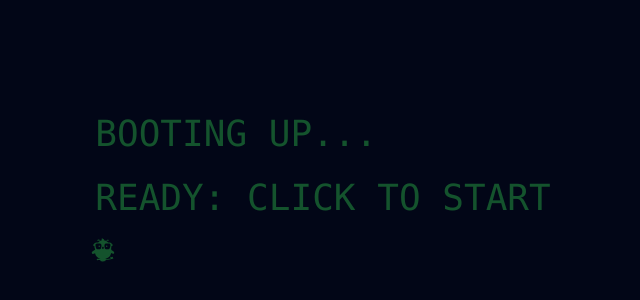
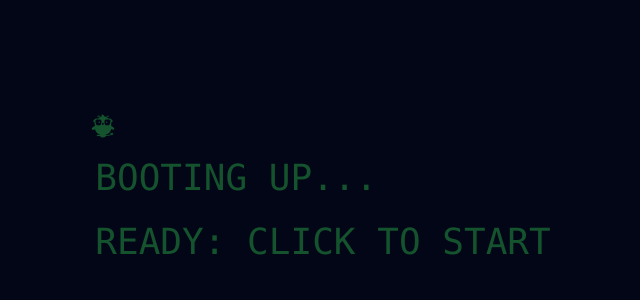
Before and after one commit to Medic1111/PORTFOLIO_REFACTOR, a React (Vite) app in the folder client/: page / in a window 1280 px wide. Shown: the part 212-512 px from the top of the page, without its empty margins (319-959 px from the left). Built offline with nearby package versions, Linux system fonts and the light colour scheme.

Commit message:
All set small up

```diff
--- a/client/src/components/InModal/InModal.jsx
+++ b/client/src/components/InModal/InModal.jsx
@@ -16,6 +16,9 @@ const InModal = () => {
           >
             <div className=" relative w-auto my-6 mx-auto max-w-lg">
               <div className=" border-2 border-slate-950 relative flex flex-col w-full  outline-none focus:outline-none">
+                <p className="pb-5 text-green-900 text-2xl">
+                  <FaEarlybirds />
+                </p>
                 <Fade
                   duration={"200"}
                   cascade
@@ -32,9 +35,6 @@ const InModal = () => {
                 >
                   READY: CLICK TO START
                 </Fade>
-                <p className="pt-5 text-green-900 text-2xl">
-                  <FaEarlybirds />
-                </p>
               </div>
             </div>
           </div>
--- a/client/src/pages/Home/Home.jsx
+++ b/client/src/pages/Home/Home.jsx
@@ -7,7 +7,7 @@ const Home = () => {
   const uiMgr = useContext(uiCtx);
 
   return (
-    <main className="bg-gradient-to-r from-cyan-500 to-blue-500 flex items-center justify-between h-screen w-screen">
+    <main className="bg-gradient-to-r from-cyan-500 to-blue-500 flex items-center justify-between  h-screen w-screen">
       <Nav />
       {uiMgr.showPopUp && <PopUp />}
     </main>
```
